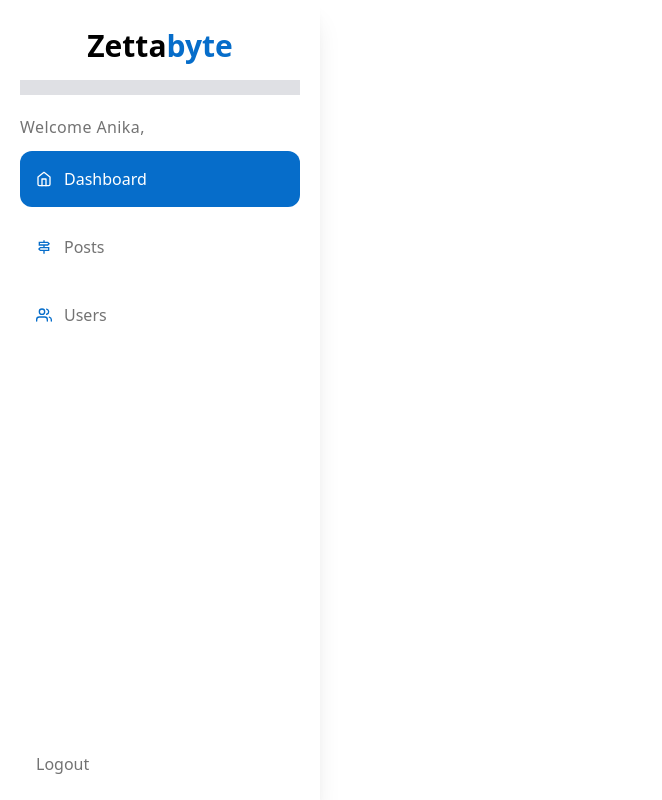
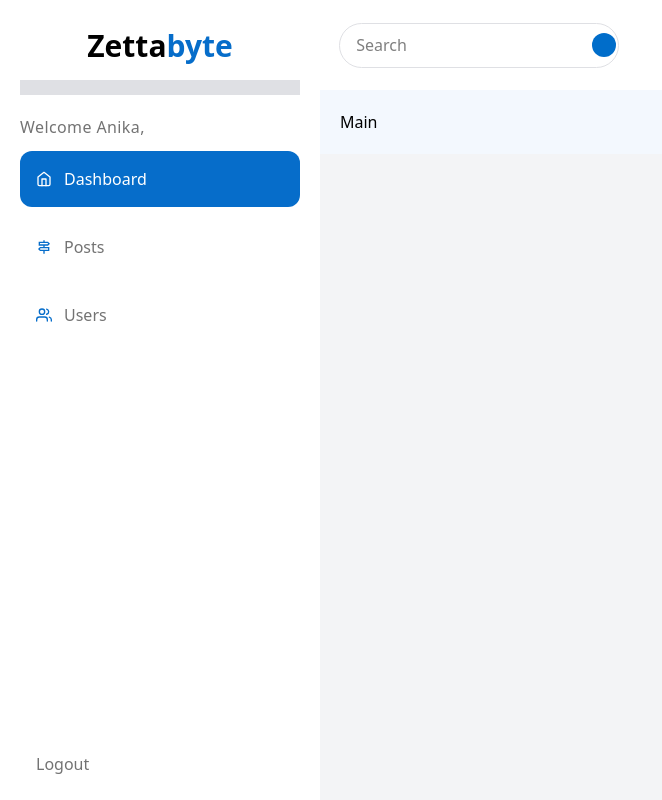
Before and after one commit to AnikaTahshin/zbt-dashboard, a Next.js app: page /dashboard in a window 1280 px wide. Shown: the whole page, without its empty margins (0-662 px from the left). Built offline with nearby package versions, Linux system fonts and the light colour scheme; a web font is replaced by a local one.

Commit message:
navbar on process

```diff
--- a/app/dashboard/page.tsx
+++ b/app/dashboard/page.tsx
@@ -10,13 +10,26 @@ const Dashboard = () => {
     const [isOpen, setIsOpen] = useState(false)
   return (
     <>
-    <div className="flex min-h-[100vh] h-100vh overflow-y-hidden">
+    <div className="flex">
+        <div className="flex min-h-[100vh] h-[100vh] overflow-y-hidden">
          <Sidebar isOpen={isOpen} setIsOpen={setIsOpen} />
     </div>
-    {/* <Navbar />
 
-    <MyChart />
-    <Main /> */}
+
+    {
+        isOpen &&
+        <div onClick={() => setIsOpen(false)} className="fixed inset-0 bg-black/20 z-40 lg:hidden"></div>
+    }
+
+    <div className="flex-1 bg-gray-100 h-[100vh] min-h-[100vh] overflow-y-scroll">
+         <Navbar setIsOpen={setIsOpen} />
+
+         <div className="main-content p-5 bg-[#f3f8fe]">
+             <Main />
+         </div>
+
+    </div>
+    </div>
     </>
   )
 };
--- a/components/Navbar.tsx
+++ b/components/Navbar.tsx
@@ -1,8 +1,29 @@
-import React from 'react'
+"use client";
+import React, { useState } from 'react'
+import { MdSearch } from "react-icons/md";
 
-const Navbar = () => {
+const Navbar = ({setIsOpen}:any) => {
+  const [isUserMenuOpen, setIsUserMenuOpen] = useState(false)
+  const [isNotificationOpen, setIsNotificationOpen] = useState(false);
+
+  const toggleUserMenu = () => {
+    setIsUserMenuOpen(!isUserMenuOpen);
+    setIsNotificationOpen(false);
+  }
+   const toggleNotification = () => {
+    setIsNotificationOpen(!isUserMenuOpen);
+    setIsUserMenuOpen(false);
+  }
   return (
-    <div>Navbar</div>
+    <>
+    <div className="bg-white h-[90px] shadow-lg flex justify-between items-center gap-3 px-[2%]">
+      <div className="search-box border border-[#dfe0e4] relative h-[45px] hidden lg:flex items-center rounded-full w-70 outline-none">
+        <input type="text" placeholder='Search' className='h-full w-full ps-4 outline-none' />
+        <MdSearch className='absolute bg-[#006dca] text-white right-0.5 p-3 rounded-[50%]' />
+
+      </div>
+    </div>
+    </>
   )
 }
 
```
